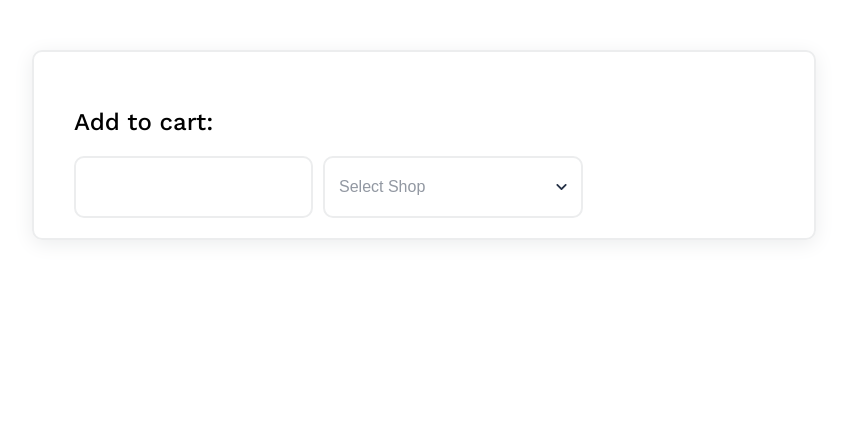
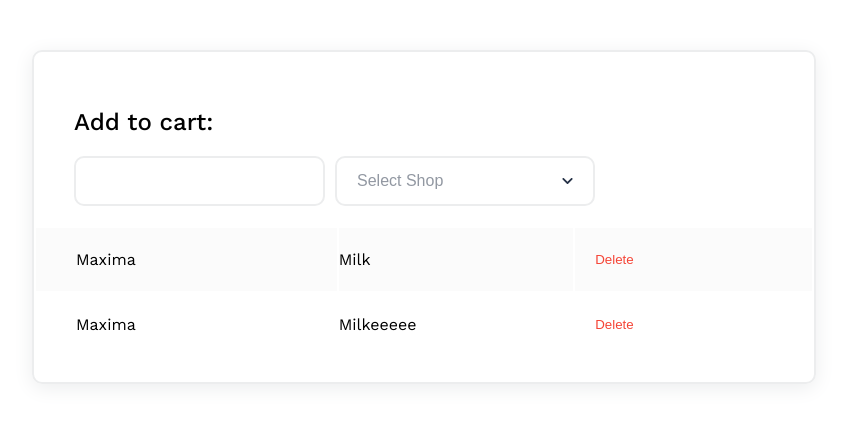
Before and after one commit to gusmagnago/onoff, a React (Vite) app: page / in a window 1280 px wide. Shown: the top 422 px of the page, without its empty margins (18-865 px from the left). Built offline with nearby package versions, Linux system fonts and the light colour scheme.

Commit message:
feat: Create shopping-list table

```diff
--- a/src/App.tsx
+++ b/src/App.tsx
@@ -6,6 +6,7 @@ import Select from './components/select/Select';
 import { useQuery } from 'react-query';
 import { IShop } from './utils/api/types';
 import { fetchShops } from './utils/api';
+import ShoppingList from './components/shopping-list/ShoppingList';
 
 const App = () => {
   const [inputValue, setInputValue] = useState<string>('');
@@ -27,6 +28,22 @@ const App = () => {
     setOpen(!open);
   };
 
+  const column = [
+    { name: 'shopName', heading: 'shopName' },
+    { name: 'itemName', heading: 'itemName' },
+    { name: 'action', heading: '' },
+  ];
+
+  // create this to see the table display
+  const shoppingList = [
+    { itemName: 'Milk', shopName: 'Maxima', action: <button>delete</button> },
+    {
+      itemName: 'Milkeeeee',
+      shopName: 'Maxima',
+      action: <button>delete</button>,
+    },
+  ];
+
   return (
     <div className='shopping-cart-wrapper'>
       <ShoppingCartHeader
@@ -46,6 +63,7 @@ const App = () => {
           </>
         }
       />
+      <ShoppingList column={column} data={shoppingList} />
     </div>
   );
 };
--- a/src/components/select/Select.scss
+++ b/src/components/select/Select.scss
@@ -8,7 +8,7 @@
   background-color: map.get($theme-colors, 'white');
   border: $border;
   border-radius: $border-radius;
-  padding: $input-padding;
+  padding: $padding;
   width: 260px;
   font-size: $default-font-size;
   color: map.get($theme-colors, 'darkGray');
--- /dev/null
+++ b/src/components/shopping-list/ShoppingList.scss
@@ -0,0 +1,32 @@
+@use 'sass:map';
+@import '../../utils/variables';
+
+.shopping-list {
+  width: 100%;
+  margin-bottom: 24px;
+}
+
+.shopping-list-row {
+  &:nth-of-type(odd) {
+    background-color: map.get($theme-colors, 'lightGray');
+  }
+}
+
+.first-row {
+  padding: 10px 0;
+  &:first-of-type {
+    padding-left: 40px;
+  }
+
+  button {
+    background-color: transparent;
+    text-transform: capitalize;
+    color: map.get($theme-colors, 'rmColor');
+    padding: $padding;
+
+    &:hover {
+      background-color: map.get($theme-colors, 'rmColor');
+      color: map.get($theme-colors, 'white');
+    }
+  }
+}
--- /dev/null
+++ b/src/components/shopping-list/ShoppingList.tsx
@@ -0,0 +1,51 @@
+/* eslint-disable @typescript-eslint/no-explicit-any */
+
+import { ReactNode } from 'react';
+
+import './ShoppingList.scss';
+
+interface IColumn {
+  name: string;
+  heading: string;
+}
+
+interface IData {
+  itemName: string;
+  shopName: string;
+  action: ReactNode;
+}
+
+const ShoppingList = ({
+  column,
+  data,
+}: {
+  column: IColumn[];
+  data: IData[];
+}) => {
+  return (
+    <table className='shopping-list'>
+      <tbody>
+        {data.map((item, index) => (
+          <TableRow item={item} column={column} key={index} />
+        ))}
+      </tbody>
+    </table>
+  );
+};
+
+const TableRow = ({ item, column }: { item: any; column: IColumn[] }) => {
+  // type any because I couldnt find a better solution
+  return (
+    <tr className='shopping-list-row'>
+      {column.map((columnItem, index) => {
+        return (
+          <td key={index} className='first-row'>
+            {item[`${columnItem.name}`]}
+          </td>
+        );
+      })}
+    </tr>
+  );
+};
+
+export default ShoppingList;
--- a/src/index.scss
+++ b/src/index.scss
@@ -27,13 +27,15 @@ input {
 input {
   border: $border;
   border-radius: $border-radius;
-  padding: $input-padding;
+  padding: $padding;
   font-size: $default-font-size;
   text-transform: capitalize;
 }
 
 button {
   color: map.get($theme-colors, 'main');
+  border-radius: $border-radius;
+  border: 0;
   &:disabled {
     cursor: not-allowed;
     span {
@@ -59,6 +61,7 @@ ul {
 
 .shopping-cart-wrapper {
   width: 780px;
+  height: auto;
   border: $border;
   border-radius: $border-radius;
   box-shadow: $shadow;
--- a/src/utils/_variables.scss
+++ b/src/utils/_variables.scss
@@ -18,6 +18,6 @@ $theme-colors: (
 
 $border: 2px solid map.get($theme-colors, 'borderGray');
 $border-radius: 10px;
-$input-padding: 20px 14px;
+$padding: 14px 20px;
 $default-font-size: 16px;
 $shadow: 0px 4px 20px map.get($theme-colors, 'borderGray');
```
